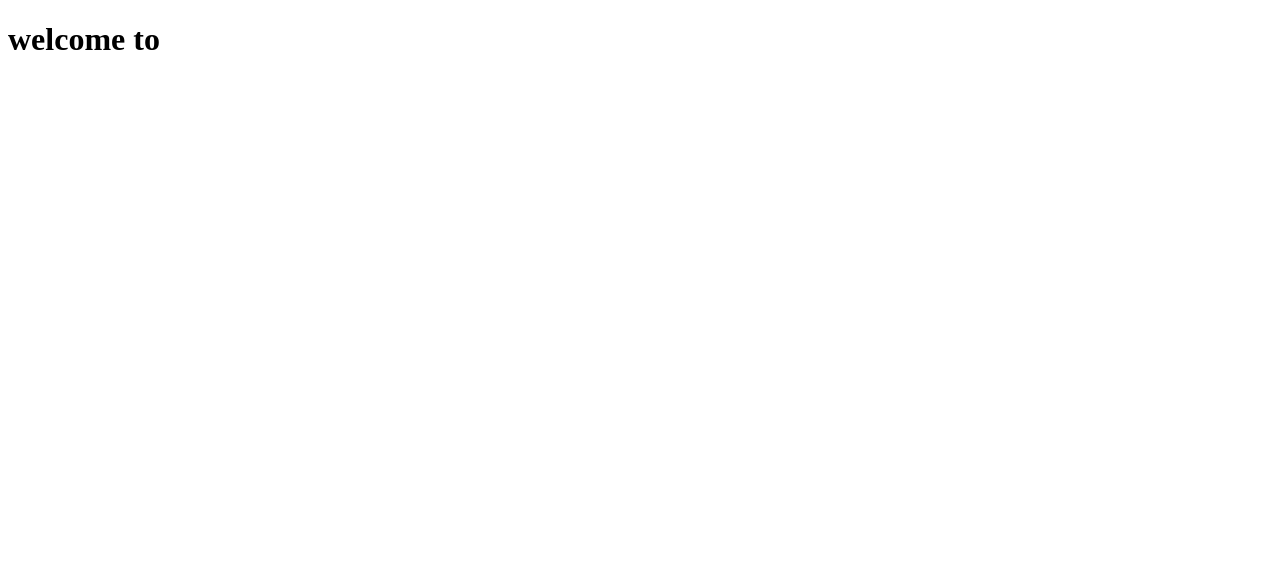
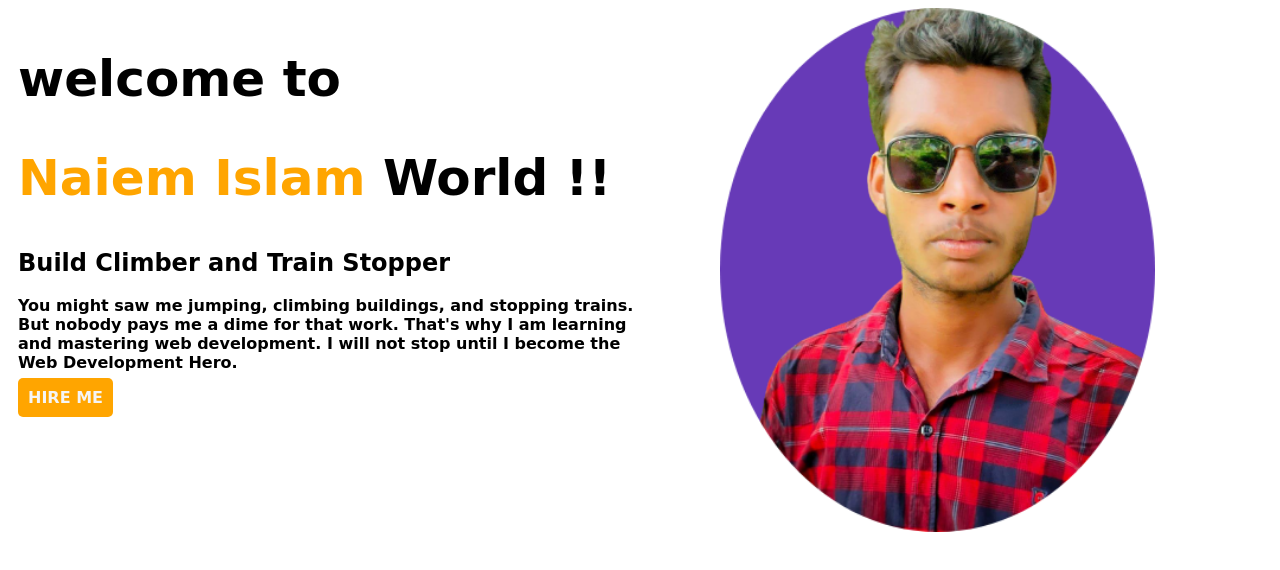
Before and after one commit to naiemislam110133/developer-repo, a plain HTML site: page index.html in a window 1280 px wide. Drawn offline with Linux system fonts and the light colour scheme; a web font is replaced by a local one.

Commit message:
add code

```diff
--- a/index.html
+++ b/index.html
@@ -5,10 +5,21 @@
     <meta http-equiv="X-UA-Compatible" content="IE=edge">
     <meta name="viewport" content="width=device-width, initial-scale=1.0">
     <title>Naiem portfolio</title>
+    <link rel="preconnect" href="https://fonts.googleapis.com">
+<link rel="preconnect" href="https://fonts.gstatic.com" crossorigin>
+<link href="https://fonts.googleapis.com/css2?family=Moon+Dance&display=swap" rel="stylesheet">
     <link rel="stylesheet" href="style.css">
 </head>
 <body>
+   <section><div class="width-half">
     <h1>welcome to</h1>
-
+    <h1><span class="orange-color">Naiem Islam</span> World !!</h1>
+    <h2>Build Climber and Train Stopper</h2>
+    <p class="family">You might saw me jumping, climbing buildings, and stopping trains. But nobody pays me a dime for that work. That's why I am learning and mastering web development. I will not stop until I become the Web Development Hero.</p>
+    <a class="link-button" target="_blank" href="https://web.programming-hero.com/">HIRE ME</a>
+   </div>
+   <div class="width-half">
+    <img src="Background.png" alt="">
+   </div></section>
 </body>
 </html>
--- a/style.css
+++ b/style.css
@@ -0,0 +1,31 @@
+body{
+    font-family: 'Moon Dance', cursive;
+}
+h1{
+    font-size: 50px;
+}
+.orange-color{
+    color: orange;
+}
+p{
+    font-weight: 900;
+}section{
+    display: flex;
+}
+.width-half{
+    width: 50%;
+    padding: 0;
+    margin-left: 10px;
+}
+.width-half img{
+    width: 70%;
+    margin-left: 70px;
+}
+.link-button{
+    text-decoration: none;
+    background-color: orange;
+    border-radius: 5px;
+    padding: 10px;
+    color: whitesmoke;
+    font-weight: 700;
+}
```
Also changed, not shown: Background.png (added), background 1.png (added).
